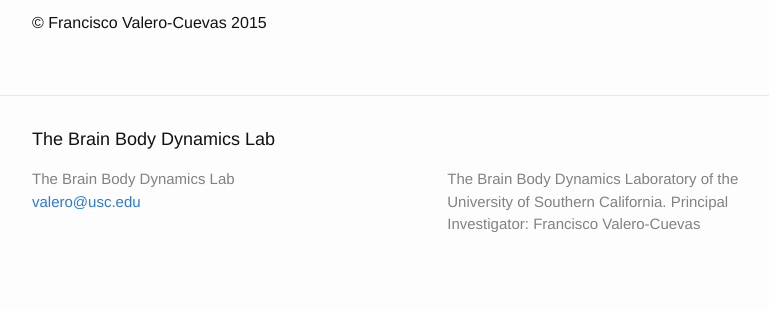
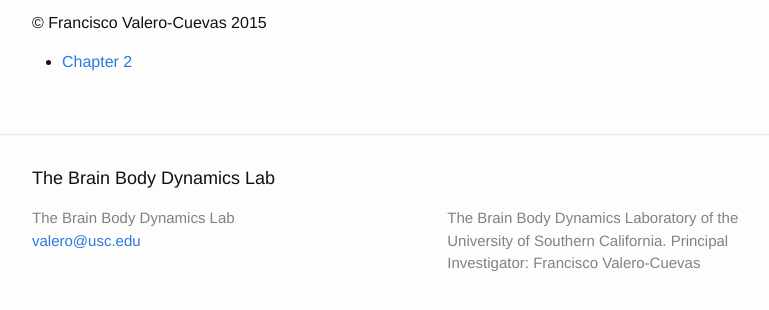
Before and after one commit to usc-bbdl/usc-bbdl.github.io, a Jekyll site: the page built from book_chapters/ch2.md, in a window 1280 px wide and 900 px high, scrolled down 1763 px, cut to the strip 565-875 px from the top of the window. Shown: the whole strip, without its empty margins (238-1007 px from the left). Built offline with Jekyll 4.4.1, drawn with Linux system fonts in a browser that asks for light colours.

Commit message:
Attempting to add "Next Chapter" feature

```diff
--- a/book_chapters/ch2.md
+++ b/book_chapters/ch2.md
@@ -81,3 +81,7 @@
 <script src="https://gist.github.com/aboling/382808eaa34b4234b1f48d446a58465a.js"></script>
 
 © Francisco Valero-Cuevas 2015
+
+<ul class="pager">
+  <li class="next"><a href="//valerolab.org/book_chapters/ch2.html/">Chapter 2</a></li>
+</ul>
```
